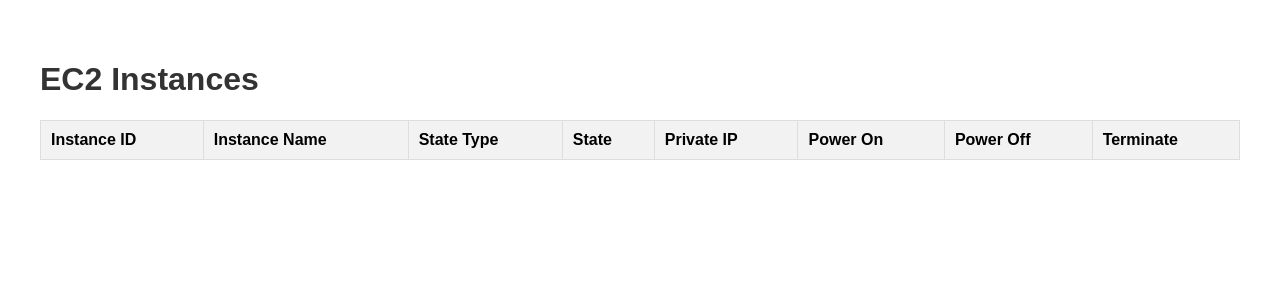
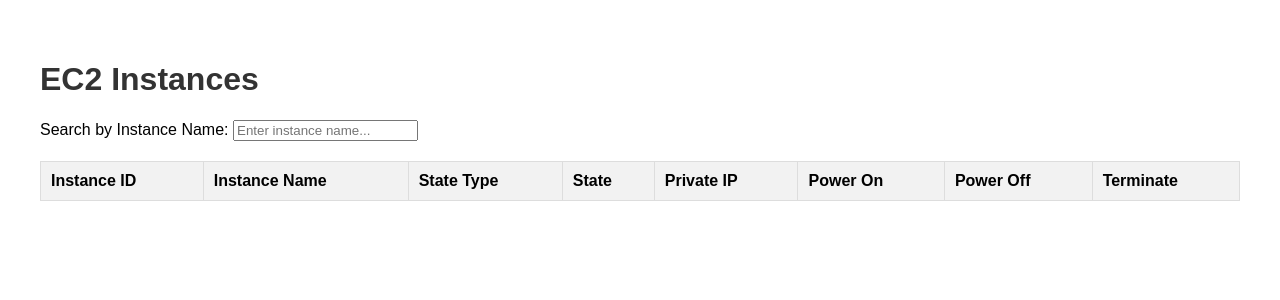
Before and after one commit to kesava333/ec2-dashboard, a Flask app: page / in a window 1280 px wide. Shown: the top 300 px of the page. Run offline with Flask 3, Linux system fonts and the light colour scheme; data that the repository does not hold is empty.

Commit message:
Update ec2_instances.html

```diff
--- a/templates/ec2_instances.html
+++ b/templates/ec2_instances.html
@@ -36,7 +36,15 @@
 </head>
 <body>
     <h1>EC2 Instances</h1>
-    <table>
+    <!-- ... (existing HTML code) ... -->
+
+<!-- Add a search box -->
+<div>
+    <label for="search">Search by Instance Name:</label>
+    <input type="text" id="search" onkeyup="filterTable()" placeholder="Enter instance name...">
+</div>
+
+<table id="instanceTable">
     <tr>
         <th>Instance ID</th>
         <th>Instance Name</th>
@@ -75,5 +83,29 @@
     </tr>
     {% endfor %}
 </table>
+
+<script>
+    function filterTable() {
+        // Declare variables
+        var input, filter, table, tr, td, i, txtValue;
+        input = document.getElementById("search");
+        filter = input.value.toUpperCase();
+        table = document.getElementById("instanceTable");
+        tr = table.getElementsByTagName("tr");
+
+        // Loop through all table rows, hide those that don't match the search query
+        for (i = 1; i < tr.length; i++) { // Start from 1 to skip the header row
+            td = tr[i].getElementsByTagName("td")[1]; // Change index to match the column with instance name
+            if (td) {
+                txtValue = td.textContent || td.innerText;
+                if (txtValue.toUpperCase().indexOf(filter) > -1) {
+                    tr[i].style.display = "";
+                } else {
+                    tr[i].style.display = "none";
+                }
+            }
+        }
+    }
+</script>
 </body>
 </html>
```
Lines whose indentation alone changed are shown as unchanged.
